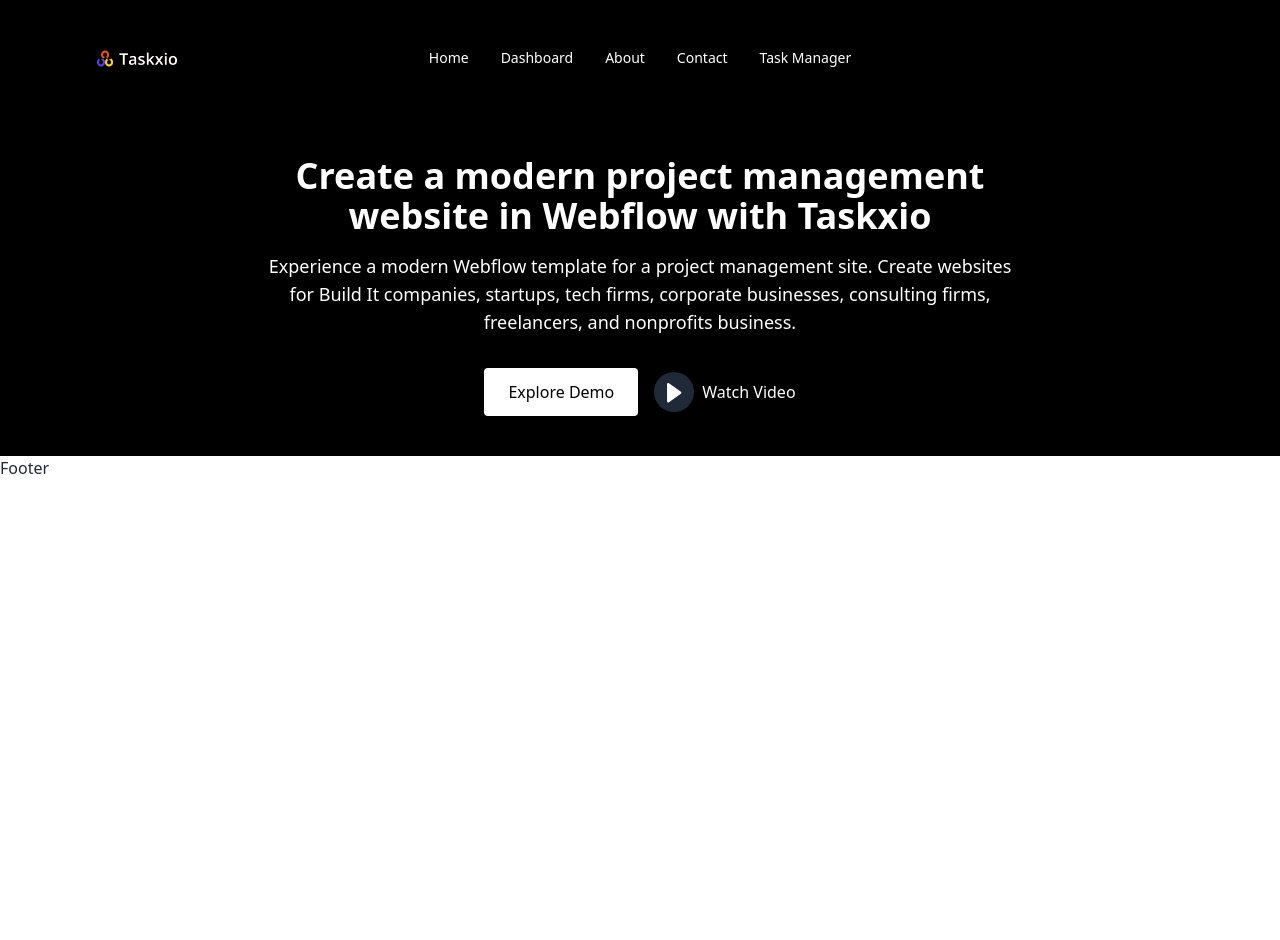
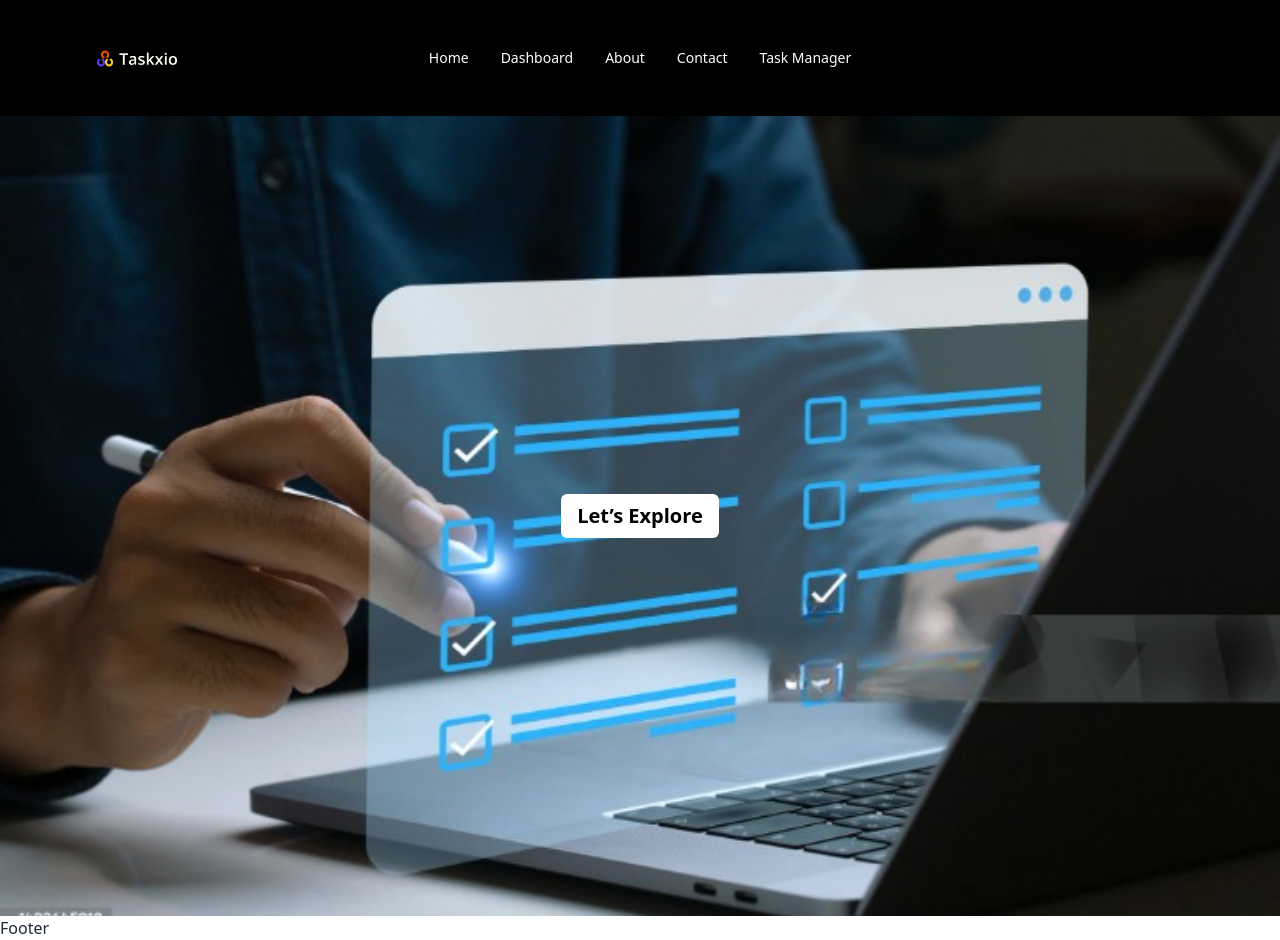
Before and after one commit to kaiyumdev/Task-Management, a React (Vite) app: page / in a window 1280 px wide. Before the commit the page ends 800 px from the top, so only its background shows below. Built offline with nearby package versions, Linux system fonts and the light colour scheme.

Commit message:
feat(banner): implements background image for this project successfully

```diff
--- /dev/null
+++ b/src/components/Home/Banner.jsx
@@ -0,0 +1,17 @@
+import React from 'react';
+
+const Banner = () => {
+  return (
+    <div className="relative h-screen bg-cover bg-center bg-no-repeat" style={{ backgroundImage: "url('/banner.jpg')" }}>
+      {/* Optional overlay for better text contrast */}
+      {/* <div className="absolute inset-0 bg-black opacity-50"></div> */}
+      <div className="flex items-center justify-center h-full">
+        <button className="relative z-10 bg-white text-black font-bold py-2 px-4 rounded-md hover:bg-gray-100 text-sm md:text-base lg:text-lg xl:text-xl transition-all duration-300 ease-in-out">
+          Let’s Explore
+        </button>
+      </div>
+    </div>
+  );
+};
+
+export default Banner;
--- a/src/components/Home/Hero.jsx
+++ b/src/components/Home/Hero.jsx
@@ -2,33 +2,33 @@
 
 const Hero = () => {
   return (
-<div class="bg-black text-white mx-auto px-4 py-10">
-  <div class="flex flex-col items-center">
-    <div class="text-center max-w-3xl">
-      <h1 class="text-4xl font-bold mb-4">
+<div className="bg-black text-white mx-auto px-4 py-10">
+  <div className="flex flex-col items-center">
+    <div className="text-center max-w-3xl">
+      <h1 className="text-4xl font-bold mb-4">
         Create a modern project management website in Webflow with Taskxio
       </h1>
-      <p class="text-lg mb-8">
+      <p className="text-lg mb-8">
         Experience a modern Webflow template for a project management site. Create websites for Build It companies, startups, tech firms, corporate businesses, consulting firms, freelancers, and nonprofits business.
       </p>
-      <div class="flex justify-center items-center space-x-4">
-        <a href="#demo" class="relative inline-block bg-white text-black font-medium py-3 px-6 rounded hover:bg-gray-200 transition-colors duration-300">
-          <span class="relative z-10">Explore Demo</span>
-          <div class="absolute inset-0 bg-gradient-to-r from-gray-100 to-gray-300 transform scale-x-0 group-hover:scale-x-100 transition-transform duration-300"></div>
+      <div className="flex justify-center items-center space-x-4">
+        <a href="#demo" className="relative inline-block bg-white text-black font-medium py-3 px-6 rounded hover:bg-gray-200 transition-colors duration-300">
+          <span className="relative z-10">Explore Demo</span>
+          <div className="absolute inset-0 bg-gradient-to-r from-gray-100 to-gray-300 transform scale-x-0 group-hover:scale-x-100 transition-transform duration-300"></div>
         </a>
-        <div class="flex items-center space-x-2">
-          <a href="https://www.youtube.com/watch?v=hrhIuJFxePI" class="flex items-center justify-center w-10 h-10 bg-gray-800 text-white rounded-full">
+        <div className="flex items-center space-x-2">
+          <a href="https://www.youtube.com/watch?v=hrhIuJFxePI" className="flex items-center justify-center w-10 h-10 bg-gray-800 text-white rounded-full">
             <svg xmlns="http://www.w3.org/2000/svg" width="15" height="21" viewBox="0 0 15 21" fill="none">
               <path d="M13.871 9.71006C14.5445 10.195 14.5445 11.1975 13.871 11.6824L1.97601 20.2468C1.17219 20.8255 0.0507813 20.2511 0.0507813 19.2606L0.0507819 2.13186C0.050782 1.14136 1.17219 0.566934 1.97601 1.14569L13.871 9.71006Z" fill="currentColor"></path>
             </svg>
           </a>
-          <div class="text-white">Watch Video</div>
+          <div className="text-white">Watch Video</div>
         </div>
       </div>
     </div>
-    {/* <div class="relative w-full h-64 mt-8">
-      <div class="absolute top-0 left-1/2 transform -translate-x-1/2 w-64 h-64 bg-blue-400 rounded-full blur-lg"></div>
-      <div class="absolute top-0 left-1/2 transform translate-x-1/2 w-64 h-64 bg-pink-400 rounded-full blur-lg"></div>
+    {/* <div className="relative w-full h-64 mt-8">
+      <div className="absolute top-0 left-1/2 transform -translate-x-1/2 w-64 h-64 bg-blue-400 rounded-full blur-lg"></div>
+      <div className="absolute top-0 left-1/2 transform translate-x-1/2 w-64 h-64 bg-pink-400 rounded-full blur-lg"></div>
     </div> */}
   </div>
 </div>
--- a/src/components/Home/Home.jsx
+++ b/src/components/Home/Home.jsx
@@ -1,10 +1,14 @@
-import React from 'react'
-import Hero from './Hero'
+import React from "react";
+import Hero from "./Hero";
+import Banner from "./Banner";
 
 const Home = () => {
   return (
-    <Hero></Hero>
-    )
-}
+    <div>
+      {/* <Hero></Hero> */}
+      <Banner></Banner>
+    </div>
+  );
+};
 
-export default Home
+export default Home;
```
Also changed, not shown: public/banner.jpg (added), src/assets/images/banner_cleanup.jpg (added).
